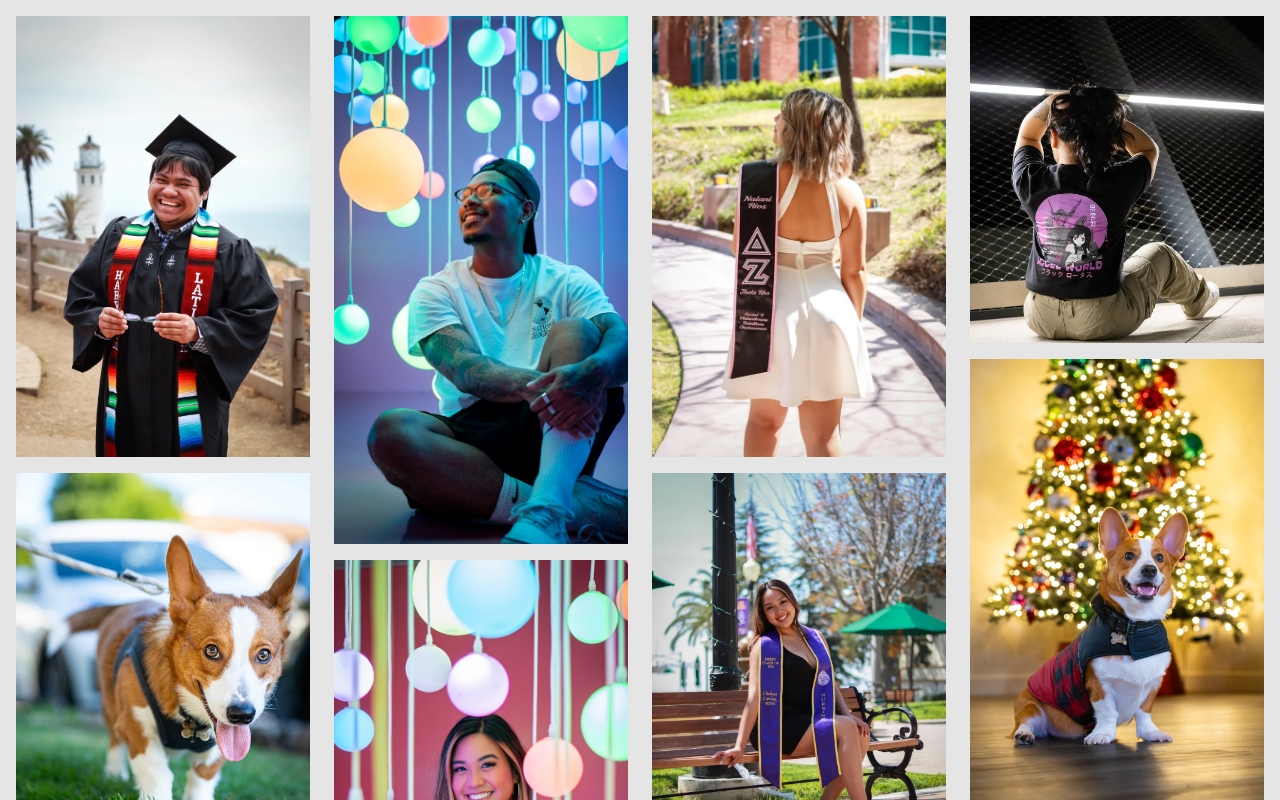
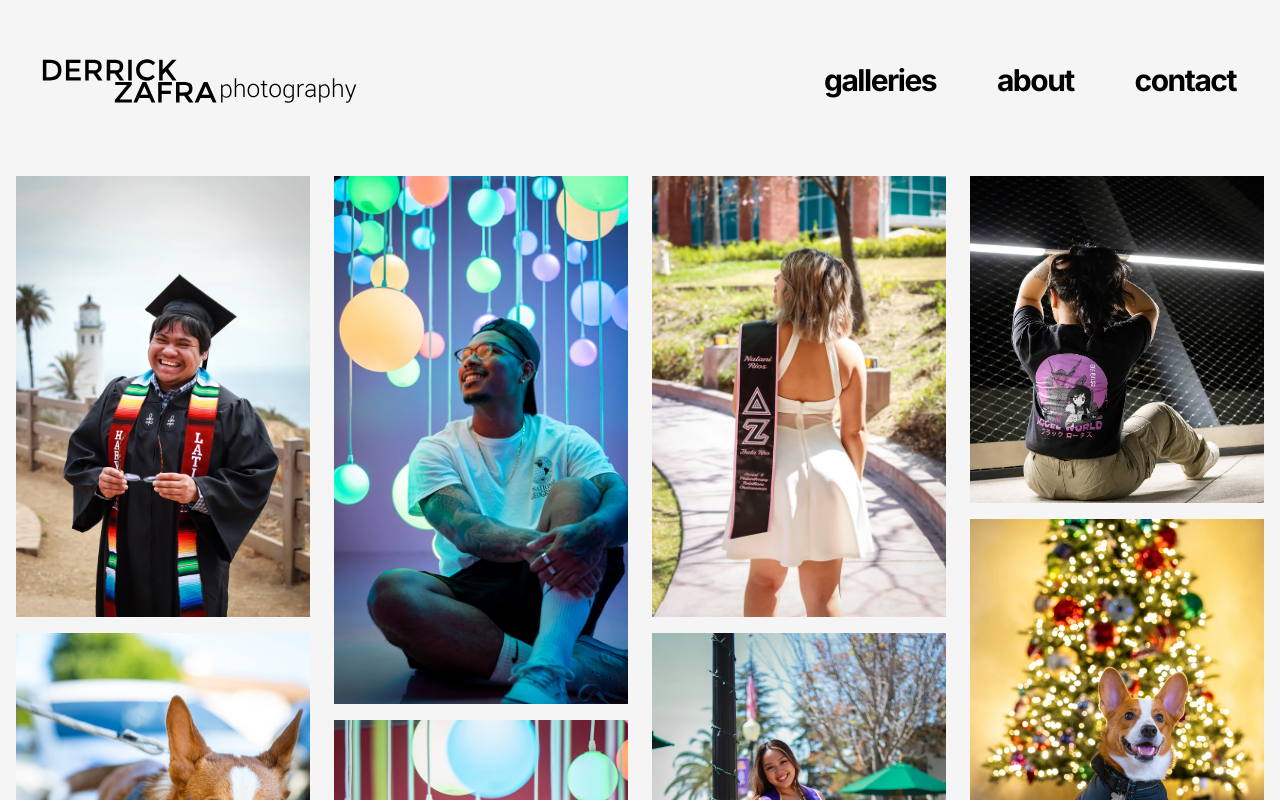
Before and after one commit to datderek/ZafraPortfolio, a Next.js app: page /zafraportfolio/portraits in a window 1280 px wide. Shown: the top 800 px of the page. Built offline with nearby package versions, Linux system fonts and the light colour scheme.

Commit message:
Update NavBar to have a sticky and normal mode

```diff
--- a/app/components/NavBar.tsx
+++ b/app/components/NavBar.tsx
@@ -1,12 +1,39 @@
-export default function NavBar() {
+'use client'
+import Link from "next/link";
+import { useEffect, useState } from "react";
+
+interface NavBarProps {
+  isSticky: boolean,
+  backgroundColor: string
+}
+
+export default function NavBar({isSticky, backgroundColor}: NavBarProps) {
+  const [prevScrollPos, setPrevScrollPos] = useState<number>(0);
+  const [isAtTop, setIsAtTop] = useState<boolean>(true);
+
+  if (isSticky) {
+    const handleScroll = () => {
+      const currentScrollPos = window.scrollY;
+      setIsAtTop(currentScrollPos === 0);
+      setPrevScrollPos(currentScrollPos)
+    };
+
+    useEffect(() => {
+      window.addEventListener('scroll', handleScroll);
+      return () => {
+        window.removeEventListener('scroll', handleScroll)
+      }
+    }, [prevScrollPos]);
+  }
+
   return (
-    <nav className={'flex justify-between items-center fixed top-0 left-0 w-full h-16 px-8 pt-8 gap-4 text-black bg-gradient-to-b from-[rgba(0,0,0,0.30)]'}>
-      <img className='h-12 md:h-16 animate-dropAndFadeIn' src='/zafraportfolio/logo.svg' />
-      <button className={'md:hidden shrink-0 h-3/4 animate-dropAndFadeIn'}>
+    <nav className={`flex justify-between items-center fixed top-0 left-0 w-full h-16 ${isAtTop ? "px-10 py-20" : "px-10 py-8"} gap-4 text-black ${backgroundColor} transition-all duration-300`}>
+      <Link href="/"><img className={`h-12 md:h-16 ${isSticky ? "" : "animate-dropAndFadeIn"}`} src='/zafraportfolio/logo.svg'/></Link>
+      <button className={`md:hidden shrink-0 h-3/4 ${isSticky ? "" : "animate-dropAndFadeIn"}`}>
         <img src='/zafraportfolio/menu.svg' className={'h-full'}/>
       </button>
-      <div className={"animate-dropAndFadeIn hidden md:flex flex-[0_1_35%] gap-8 justify-between items-center text-3xl font-['Yantramanav', 'sans-serif'] font-bold tracking-tighter"}>
-        <a className={"p-1 shadow-[inset_0_0_0_0_rgba(0,0,0,0)] hover:shadow-[inset_125px_0_0_0_rgba(0,0,0,1)] hover:text-white transition duration-300"}>galleries</a>
+      <div className={`${isSticky ? "" : "animate-dropAndFadeIn"} hidden md:flex flex-[0_1_35%] gap-8 justify-between items-center text-3xl font-['Yantramanav', 'sans-serif'] font-bold tracking-tighter`}>
+        <Link href='/portraits' className={"p-1 shadow-[inset_0_0_0_0_rgba(0,0,0,0)] hover:shadow-[inset_125px_0_0_0_rgba(0,0,0,1)] hover:text-white transition duration-300"}>galleries</Link>
         <a className={"p-1 shadow-[inset_0_0_0_0_rgba(0,0,0,0)] hover:shadow-[inset_125px_0_0_0_rgba(0,0,0,1)] hover:text-white transition duration-300"}>about</a>
         <a className={"p-1 shadow-[inset_0_0_0_0_rgba(0,0,0,0)] hover:shadow-[inset_125px_0_0_0_rgba(0,0,0,1)] hover:text-white transition duration-300"}>contact</a>
       </div>
--- a/app/page.tsx
+++ b/app/page.tsx
@@ -1,8 +1,9 @@
 import NavBar from "./components/NavBar";
+
 export default function Home() {
   return (
     <div>
-      <NavBar></NavBar>
+      <NavBar isSticky={false} backgroundColor={'from-[rgba(0,0,0,0.30)]'}/>
       <main className="flex min-h-screen flex-col items-center justify-between p-24 bg-[url('../public/cover.png')] bg-cover bg-center">
         <div className='opacity-0 hover:opacity-100 fixed top-1/4 left-1/3 h-3/4 w-1/3 transition duration-300'>
           <img className='h-36 fixed top-1/4 left-1/2' src='/zafraportfolio/arrow.svg'/>
--- a/app/portraits/page.tsx
+++ b/app/portraits/page.tsx
@@ -1,5 +1,6 @@
 import fs from 'fs';
 import Image from '../components/Image';
+import NavBar from '../components/NavBar';
 
 const filePaths: string[] = [];
 fs.readdir('./public/portraits', (err, files) => {
@@ -10,8 +11,9 @@ fs.readdir('./public/portraits', (err, files) => {
 
 export default function Portraits() {
   return (
-    <div className='bg-neutral-200'>
-      <main>
+    <div className='bg-neutral-100'>
+      <NavBar isSticky={true} backgroundColor={'bg-neutral-100'}/>
+      <main className="mt-40">
         <div className='w-full columns-1 md:columns-2 lg:columns-3 xl:columns-4 gap-6 p-4'>
           {filePaths.map((filePath, index) =>
             <Image key={index} filePath={filePath}/>
```
